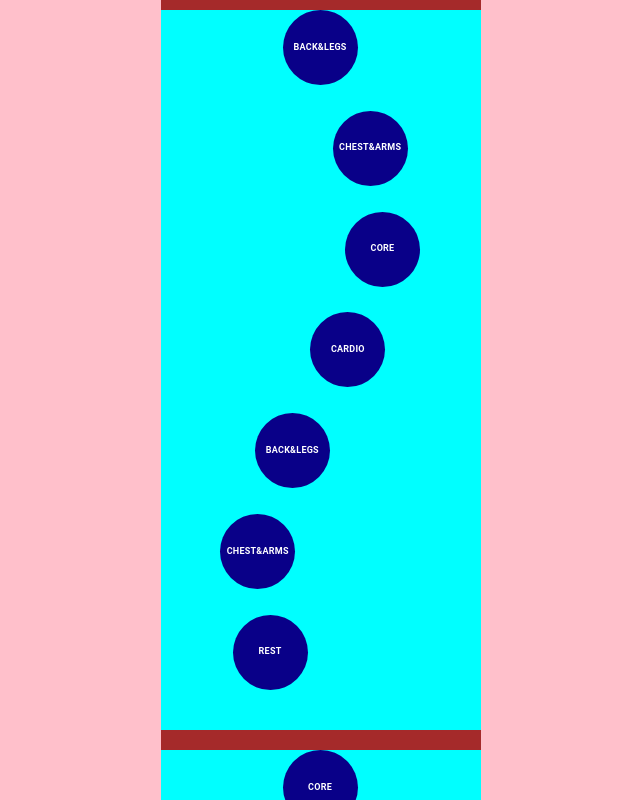
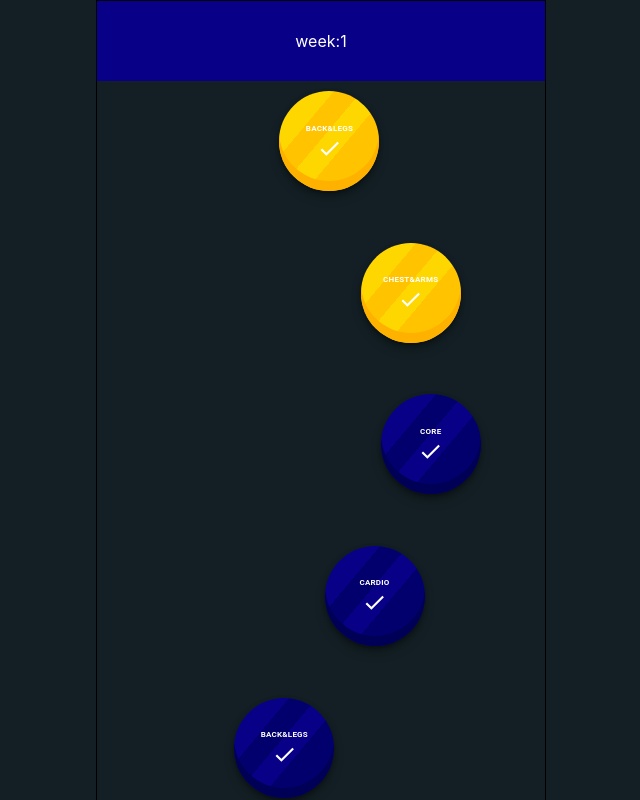
Before and after one commit to YuvalShvartsman/FitBFF-client, a React (Vite) app: page / in a window 1280 px wide. Shown: the top 800 px of the page, without its empty margins (319-959 px from the left). Built offline with nearby package versions, Linux system fonts and the light colour scheme.

Commit message:
finished the design of the step buttons and the stepper

```diff
--- a/package.json
+++ b/package.json
@@ -10,8 +10,10 @@
     "preview": "vite preview"
   },
   "dependencies": {
+    "@emotion/react": "^11.11.4",
     "@emotion/styled": "^11.11.5",
-    "@mui/material": "^5.16.1",
+    "@mui/icons-material": "^5.16.4",
+    "@mui/material": "^5.16.4",
     "react": "^18.3.1",
     "react-dom": "^18.3.1"
   },
--- a/src/App.css
+++ b/src/App.css
@@ -10,4 +10,10 @@
   --third-color: #010057;
   --forth-color: #010048;
   --fifth-color: #03002e;
+
+  --first-gold: #ffd700; /* Gold */
+  --second-gold: #ffc300; /* Slightly darker gold */
+  --third-gold: #ffb100; /* Darker gold */
+  --forth-gold: #ffa000; /* Even darker gold */
+  --fifth-gold: #ff8f00; /* Darkest gold */
 }
--- a/src/components/Homepage/Homepage.css
+++ b/src/components/Homepage/Homepage.css
@@ -4,5 +4,5 @@
   align-items: center;
   width: 100vw;
   height: 100%;
-  background-color: pink !important;
+  background-color: #131f24;
 }
--- a/src/components/Homepage/HomepageStepper/HomePageStepper.css
+++ b/src/components/Homepage/HomepageStepper/HomePageStepper.css
@@ -1,17 +1,39 @@
 .Stepper {
-  width: 25%;
+  width: 35%;
   height: fit-content;
   display: flex;
   flex-direction: column;
   align-items: center;
-  background-color: brown;
+  background-color: #131f24;
   overflow-y: auto;
+  border: 1px solid black;
 }
 
 .Week {
   position: relative;
-  min-height: 90vh !important;
+  min-height: 120vh !important;
   width: 100%;
-  background-color: aqua;
+  background-color: transparent;
   margin: 10px;
+  padding: 8%;
 }
+
+.WeekHeader {
+  display: flex;
+  align-items: center;
+  justify-content: center;
+  height: 10vh;
+  width: 100%;
+  color: var(--text);
+  background-color: var(--first-color);
+}
+
+.MuiDivider-root {
+  width: 100% !important;
+  color: white !important;
+}
+
+.MuiDivider-root::before,
+.MuiDivider-root::after {
+  border-color: white !important;
+}
--- a/src/components/Homepage/HomepageStepper/HomepageStepper.tsx
+++ b/src/components/Homepage/HomepageStepper/HomepageStepper.tsx
@@ -9,11 +9,20 @@ function HomepageStepper() {
   return (
     <Box className="Stepper">
       {steps.map((week, key) => (
-        <Box className="Week" key={key}>
-          {week.sessions.map((step, key) => (
-            <Step step={step} key={key} />
-          ))}
-        </Box>
+        <>
+          <Box className="WeekHeader">{"week:" + week.week}</Box>
+
+          <Box className="Week" key={key}>
+            {week.sessions.map((step, key) => (
+              <Step
+                step={step}
+                key={key}
+                amountOfSteps={week.sessions.length}
+                stepNum={key}
+              />
+            ))}
+          </Box>
+        </>
       ))}
     </Box>
   );
--- a/src/components/Homepage/HomepageStepper/Step/Step.css
+++ b/src/components/Homepage/HomepageStepper/Step/Step.css
@@ -3,12 +3,66 @@
   display: flex;
   align-items: center;
   justify-content: center;
-  height: 75px !important;
-  width: 75px !important;
+  flex-direction: column;
+  height: 100px !important;
+  width: 100px !important;
   border-radius: 50% !important;
-  background-color: var(--first-color) !important;
+  background: linear-gradient(
+    130deg,
+    var(--first-color) 30%,
+    var(--second-color) 30%,
+
+    var(--second-color) 45%,
+    var(--first-color) 45%,
+
+    var(--first-color) 60%,
+    var(--second-color) 60%
+  ) !important;
   transition: transform 0.3s ease !important;
   color: white !important;
-  font-size: 9px !important;
+  font-size: 0.5rem !important;
   font-weight: bold !important;
+  box-shadow: rgba(0, 0, 0, 0.4) 0px 2px 4px,
+    rgba(0, 0, 0, 0.3) 0px 7px 13px -3px, var(--third-color) 0px -10px 0px inset;
+  cursor: pointer;
 }
+
+.Step:focus,
+.Step:hover {
+  transform: translateY(4px);
+
+  box-shadow: rgba(0, 0, 0, 0.4) 0px 2px 4px,
+    rgba(0, 0, 0, 0.3) 0px 7px 13px -3px, var(--third-color) 0px -7px 0px inset;
+  border: 0px !important;
+  outline: none !important;
+}
+
+.Golden {
+  background: linear-gradient(
+    130deg,
+    var(--first-gold) 30%,
+    var(--second-gold) 30%,
+
+    var(--second-gold) 45%,
+    var(--first-gold) 45%,
+
+    var(--first-gold) 60%,
+    var(--second-gold) 60%
+  ) !important;
+
+  box-shadow: rgba(0, 0, 0, 0.4) 0px 2px 4px,
+    rgba(0, 0, 0, 0.3) 0px 7px 13px -3px, var(--third-gold) 0px -10px 0px inset !important;
+}
+
+.Golden:focus,
+.Golden:hover {
+  transform: translateY(4px);
+
+  box-shadow: rgba(0, 0, 0, 0.4) 0px 2px 4px,
+    rgba(0, 0, 0, 0.3) 0px 7px 13px -3px, var(--third-gold) 0px -7px 0px inset !important;
+}
+
+.StepIcon {
+  font-size: 25px !important;
+  color: var(--text) !important;
+}
--- a/src/components/Homepage/HomepageStepper/Step/Step.tsx
+++ b/src/components/Homepage/HomepageStepper/Step/Step.tsx
@@ -1,35 +1,46 @@
 import "./Step.css";
 
-import { Box, Button } from "@mui/material";
+import { Button } from "@mui/material";
+
+import FitnessCenterIcon from "@mui/icons-material/FitnessCenter";
+import CheckIcon from "@mui/icons-material/Check";
 
 type StepProps = {
   step: {
     id: number;
-    num: number;
     type: string;
     icon: string;
+    isComplete?: boolean;
+    isGolden?: boolean;
   };
+  stepNum: number;
+  amountOfSteps: number;
 };
 
 type Position = "left" | "top";
 
-function Step({ step }: StepProps) {
+function Step({ step, stepNum, amountOfSteps }: StepProps) {
   const CalcPosition = (position: Position) => {
     if (position === "left")
-      return `${38 + 20 * Math.sin((2 * Math.PI * step.num) / 7)}%`;
-    else if (position === "top") return `${step.num * 14}%`;
+      return `${42 + 20 * Math.sin((2 * Math.PI * stepNum) / amountOfSteps)}%`;
+    else if (position === "top") return `${stepNum * 14.7}%`;
   };
 
   return (
     <Button
       key={step.id}
-      className="Step"
+      className={!step.isGolden ? "Step" : "Step Golden"}
       style={{
         top: CalcPosition("top"),
         left: CalcPosition("left"),
       }}
     >
       {step.type}
+      {step.isComplete ? (
+        <CheckIcon className="StepIcon" fontSize="large" />
+      ) : (
+        <FitnessCenterIcon className="StepIcon" />
+      )}
     </Button>
   );
 }
--- a/src/dummyData.ts
+++ b/src/dummyData.ts
@@ -2,37 +2,49 @@ export const steps = [
   {
     week: 1,
     sessions: [
-      { id: 0, num: 0, type: "Back&Legs", icon: "randomAssIcon" },
-      { id: 1, num: 1, type: "Chest&Arms", icon: "randomAssIcon" },
-      { id: 2, num: 2, type: "Core", icon: "randomAssIcon" },
-      { id: 3, num: 3, type: "Cardio", icon: "randomAssIcon" },
-      { id: 4, num: 4, type: "Back&Legs", icon: "randomAssIcon" },
-      { id: 5, num: 5, type: "Chest&Arms", icon: "randomAssIcon" },
-      { id: 6, num: 6, type: "Rest", icon: "randomAssIcon" },
+      {
+        id: 0,
+        isComplete: true,
+        isGolden: true,
+        type: "Back&Legs",
+        icon: "randomAssIcon",
+      },
+      {
+        id: 1,
+        isComplete: true,
+        isGolden: true,
+        type: "Chest&Arms",
+        icon: "randomAssIcon",
+      },
+      { id: 2, isComplete: true, type: "Core", icon: "randomAssIcon" },
+      { id: 3, isComplete: true, type: "Cardio", icon: "randomAssIcon" },
+      { id: 4, isComplete: true, type: "Back&Legs", icon: "randomAssIcon" },
+      { id: 5, type: "Chest&Arms", icon: "randomAssIcon" },
+      { id: 6, type: "Rest", icon: "randomAssIcon" },
     ],
   },
   {
     week: 2,
     sessions: [
-      { id: 7, num: 0, type: "Core", icon: "randomAssIcon" },
-      { id: 8, num: 1, type: "Cardio", icon: "randomAssIcon" },
-      { id: 9, num: 2, type: "Back&Legs", icon: "randomAssIcon" },
-      { id: 10, num: 3, type: "Chest&Arms", icon: "randomAssIcon" },
-      { id: 11, num: 4, type: "Core", icon: "randomAssIcon" },
-      { id: 12, num: 5, type: "Cardio", icon: "randomAssIcon" },
-      { id: 13, num: 6, type: "Rest", icon: "randomAssIcon" },
+      { id: 7, type: "Core", icon: "randomAssIcon" },
+      { id: 8, type: "Cardio", icon: "randomAssIcon" },
+      { id: 9, type: "Back&Legs", icon: "randomAssIcon" },
+      { id: 10, type: "Chest&Arms", icon: "randomAssIcon" },
+      { id: 11, type: "Core", icon: "randomAssIcon" },
+      { id: 12, type: "Cardio", icon: "randomAssIcon" },
+      { id: 13, type: "Rest", icon: "randomAssIcon" },
     ],
   },
   {
     week: 3,
     sessions: [
-      { id: 14, num: 0, type: "Back&Legs", icon: "randomAssIcon" },
-      { id: 15, num: 1, type: "Chest&Arms", icon: "randomAssIcon" },
-      { id: 16, num: 2, type: "Core", icon: "randomAssIcon" },
-      { id: 17, num: 3, type: "Cardio", icon: "randomAssIcon" },
-      { id: 18, num: 4, type: "Back&Legs", icon: "randomAssIcon" },
-      { id: 19, num: 5, type: "Chest&Arms", icon: "randomAssIcon" },
-      { id: 20, num: 6, type: "Rest", icon: "randomAssIcon" },
+      { id: 14, type: "Back&Legs", icon: "randomAssIcon" },
+      { id: 15, type: "Chest&Arms", icon: "randomAssIcon" },
+      { id: 16, type: "Core", icon: "randomAssIcon" },
+      { id: 17, type: "Cardio", icon: "randomAssIcon" },
+      { id: 18, type: "Back&Legs", icon: "randomAssIcon" },
+      { id: 19, type: "Chest&Arms", icon: "randomAssIcon" },
+      { id: 20, type: "Rest", icon: "randomAssIcon" },
     ],
   },
 ];
```
Also changed, not shown: 1 other file (tests, documents, lock files or other folders).
